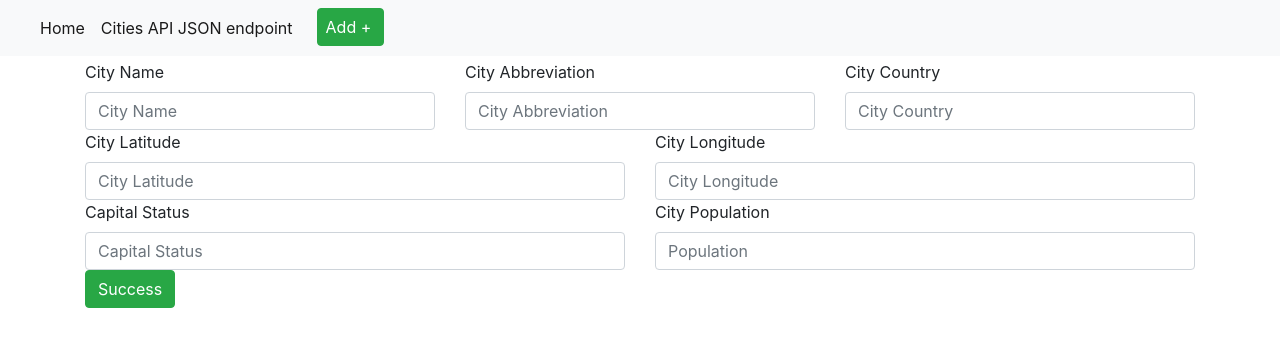
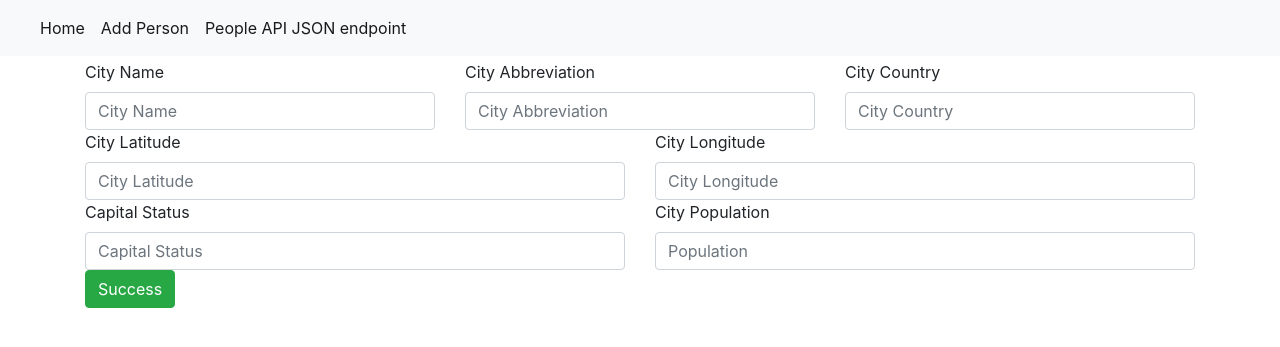
Before and after one commit to aryasuva2250/Homework4, a Flask app: page /persons/new in a window 1280 px wide. Shown: the top 347 px of the page. Run offline with Flask 2, Linux system fonts and the light colour scheme; some libraries are stand-ins or nearby versions.

Commit message:
Task: updated layout file for biostats

```diff
--- a/app/templates/layout.html
+++ b/app/templates/layout.html
@@ -22,7 +22,7 @@
 
 
 <nav class="navbar navbar-expand-lg navbar-light bg-light mb-1">
-  <a class="navbar-brand" href="#">{% if user %}{{ user.username }}'s Homepage{% else %}
+  <a class="navbar-brand" href="/">{% if user %}{{ user.username }}'s Homepage{% else %}
     <title>Welcome to My Homepage</title>
     {% endif %}</a>
   <button aria-controls="navbarNavDropdown" aria-expanded="false" aria-label="Toggle navigation" class="navbar-toggler" data-target="#navbarNavDropdown" data-toggle="collapse" type="button">
@@ -34,11 +34,12 @@
         <a class="nav-link" href="/">Home <span class="sr-only">(current)</span></a>
       </li>
       <li class="nav-item active">
-            <a class="nav-link" href="/api/v1/cities">Cities API JSON endpoint <span class="sr-only">(current)</span></a>
+        <a class="nav-link" href="/persons/new">Add Person <span class="sr-only">(current)</span></a>
       </li>
       <li class="nav-item active">
-            <a class="btn btn-success pl-2 lr-2 ml-3" href="/cities/new">Add +<span class="sr-only">(current)</span></a>
+        <a class="nav-link" href="api/v1/persons">People API JSON endpoint <span class="sr-only">(current)</span></a>
       </li>
+
     </ul>
   </div>
 </nav>
```
Lines whose indentation alone changed are shown as unchanged.
